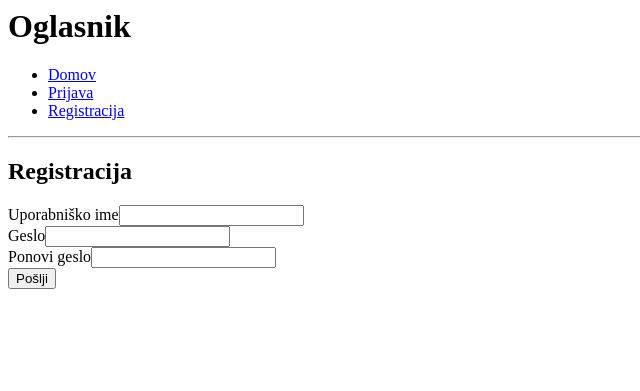
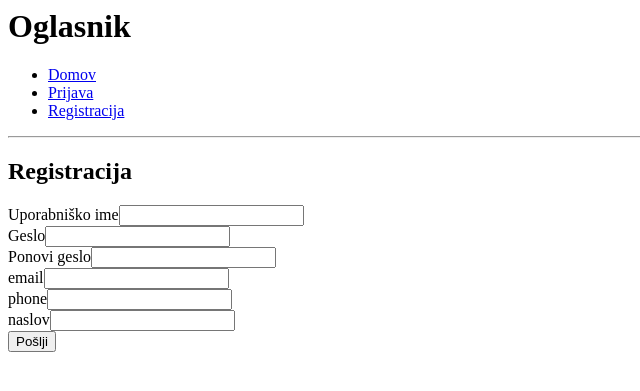
Before and after one commit to bzorec/WebApp, a PHP site: page /register.php in a window 1280 px wide. Shown: the top 391 px of the page, without its empty margins (0-640 px from the left). Run offline with PHP 8.4, Linux system fonts and the light colour scheme.

Commit message:
added attributes to register

```diff
--- a/register.php
+++ b/register.php
@@ -2,16 +2,18 @@
 include_once('header.php');
 
 // Funkcija preveri, ali v bazi obstaja uporabnik z določenim imenom in vrne true, če obstaja.
-function username_exists($username){
+function username_exists($username)
+{
     global $conn;
     $username = mysqli_real_escape_string($conn, $username);
-	$query = "SELECT * FROM users WHERE username='$username'";
+    $query = "SELECT * FROM vaja1.users WHERE username='$username'";
     $res = $conn->query($query);
     return mysqli_num_rows($res) > 0;
 }
 
 // Funkcija ustvari uporabnika v tabeli users. Poskrbi tudi za ustrezno šifriranje uporabniškega gesla.
-function register_user($username, $password){
+function register_user($username, $password, $naslov, $phone, $email)
+{
     global $conn;
     $username = mysqli_real_escape_string($conn, $username);
     $pass = sha1($password);
@@ -21,18 +23,17 @@ function register_user($username, $password){
         http://php.net/manual/en/faq.passwords.php#faq.passwords
         https://crackstation.net/hashing-security.htm
     */
-	$query = "INSERT INTO users (username, password) VALUES ('$username', '$pass');";
-	if($conn->query($query)){
+    $query = "INSERT INTO vaja1.users (username, password, email, phone, naslov) VALUES ('$username', '$pass', '$email', '$phone', '$naslov');";
+    if ($conn->query($query)) {
         return true;
-	}
-	else{
+    } else {
         echo mysqli_error($conn);
         return false;
     }
 }
 
 $error = "";
-if(isset($_POST["submit"])){
+if (isset($_POST["submit"])) {
     /*
         VALIDACIJA: preveriti moramo, ali je uporabnik pravilno vnesel podatke (unikatno uporabniško ime, dolžina gesla,...)
         Validacijo vnesenih podatkov VEDNO izvajamo na strežniški strani. Validacija, ki se izvede na strani odjemalca (recimo Javascript),
@@ -40,20 +41,17 @@ if(isset($_POST["submit"])){
         nobene varnosti, saj jo lahko uporabnik enostavno zaobide (developer tools,...).
     */
     //Preveri če se gesli ujemata
-	if($_POST["password"] != $_POST["repeat_password"]){
+    if ($_POST["password"] != $_POST["repeat_password"]) {
         $error = "Gesli se ne ujemata.";
-	}
-	//Preveri ali uporabniško ime obstaja
-	else if(username_exists($_POST["username"])){
+    } //Preveri ali uporabniško ime obstaja
+    else if (username_exists($_POST["username"])) {
         $error = "Uporabniško ime je že zasedeno.";
-	}
-	//Podatki so pravilno izpolnjeni, registriraj uporabnika
-	else if(register_user($_POST["username"], $_POST["password"])){
+    } //Podatki so pravilno izpolnjeni, registriraj uporabnika
+    else if (register_user($_POST["username"], $_POST["password"])) {
         header("Location: login.php");
         die();
-	}
-	//Prišlo je do napake pri registraciji
-	else{
+    } //Prišlo je do napake pri registraciji
+    else {
         $error = "Prišlo je do napake med registracijo uporabnika.";
     }
 }
@@ -61,10 +59,13 @@ if(isset($_POST["submit"])){
 ?>
     <h2>Registracija</h2>
     <form action="register.php" method="POST">
-		<label>Uporabniško ime</label><input type="text" name="username" /> <br/>
-		<label>Geslo</label><input type="password" name="password" /> <br/>
-		<label>Ponovi geslo</label><input type="password" name="repeat_password" /> <br/>
-		<input type="submit" name="submit" value="Pošlji" /> <br/>
+        <label>Uporabniško ime</label><input type="text" name="username"/> <br/>
+        <label>Geslo</label><input type="password" name="password"/> <br/>
+        <label>Ponovi geslo</label><input type="password" name="repeat_password"/> <br/>
+        <label>email</label><input type="text" name="email"/> <br/>
+        <label>phone</label><input type="text" name="phone"/> <br/>
+        <label>naslov</label><input type="text" name="naslov"/> <br/>
+        <input type="submit" name="submit" value="Pošlji"/> <br/>
         <label><?php echo $error; ?></label>
     </form>
 <?php
--- /dev/null
+++ b/vaja1/vaja1.sql
@@ -0,0 +1 @@
+create schema vaja1 collate vaja1;
```
Lines whose indentation alone changed are shown as unchanged.
